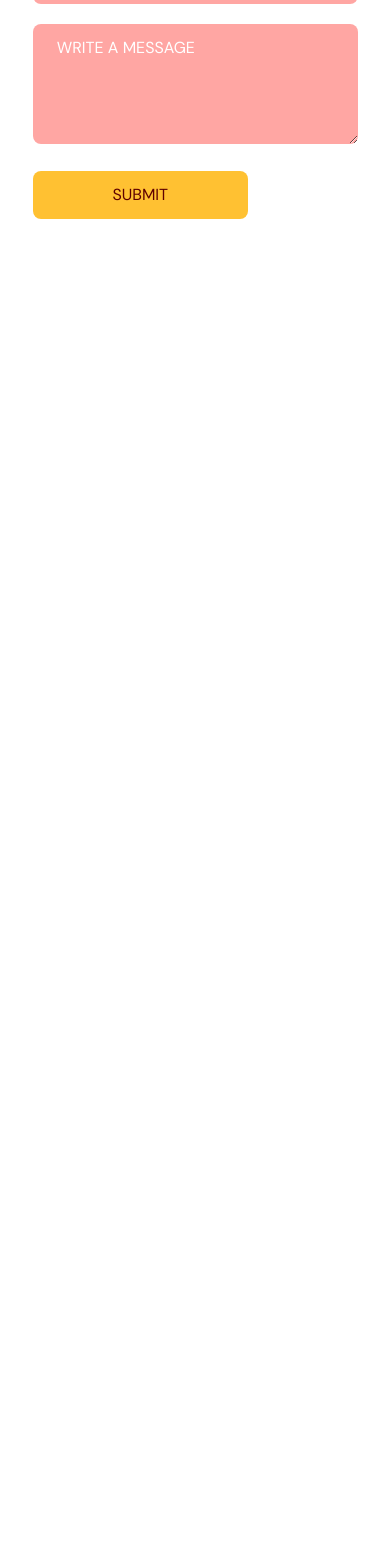
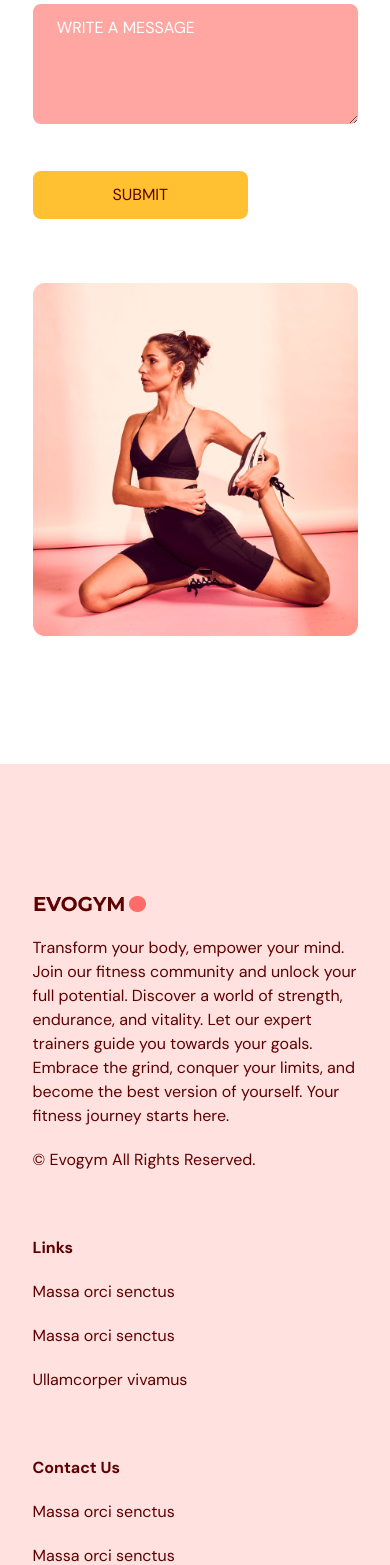
Before and after one commit to Ishu070303/fitness-app, a React (Vite) app: page / in a window 390 px wide. Shown: the part 5235-6800 px from the top of the page. Before the commit the page ends 5582 px from the top, so only its background shows below. Built offline with nearby package versions, Linux system fonts and the light colour scheme.

Commit message:
added footer page

```diff
--- a/src/App.tsx
+++ b/src/App.tsx
@@ -3,6 +3,7 @@ import Home from "@/scenes/home";
 import Benefits from "@/scenes/benefits";
 import OurClasses from '@/scenes/ourClasses';
 import ContactUs from "@/scenes/contactUs";
+import Footer from "@/scenes/footer";
 import { useState, useEffect } from "react";
 import { SelectedPage } from "@/shared/types";
 
@@ -35,6 +36,7 @@ function App() {
     <Benefits  setSelectedPage={setSelectedPage} />
     <OurClasses setSelectedPage={setSelectedPage} />
     <ContactUs setSelectedPage={setSelectedPage} />
+    <Footer />
   </div>
 }
 
--- a/src/scenes/contactUs/index.tsx
+++ b/src/scenes/contactUs/index.tsx
@@ -9,7 +9,7 @@ type Props = {
 }
 
 const ContactUs = ({ setSelectedPage }: Props) => {
-    const inputStyles = `mt-5 w-full rounded-lg bg-primary-300 px-5 py-3 placeholder-white outline-none`
+    const inputStyles = `mb-5 w-full rounded-lg bg-primary-300 px-5 py-3 placeholder-white outline-none`
     const {  trigger, register, formState: { errors },} = useForm();
 
     const onSubmit = async (e: any) => {
@@ -117,6 +117,26 @@ const ContactUs = ({ setSelectedPage }: Props) => {
                        </button>
                     </form>
                 </motion.div>
+
+                <motion.div
+                 className="relative mt-16 basis-2/5 md:mt-0"
+                 initial="hidden"
+                 whileInView="visible"
+                 viewport={{ once: true, amount: 0.5 }}
+                 transition={{ duration: 0.5 }}
+                 variants={{
+                     hidden: {opacity: 0, y: 50},
+                     visible: {opacity: 1, y: 0},
+                 }}
+                 >
+                    <div  className="md:before:content-evolvetext w-full before:absolute before:-bottom-20 before:-right-10 before:z-[-1]">
+                        <img
+                         className="w-full"
+                         alt="content-us-page-graphic"
+                         src={ContactUsPageGraphic}/>
+                    </div>
+
+                </motion.div>
             </div>
         </motion.div>
 
--- /dev/null
+++ b/src/scenes/footer/index.tsx
@@ -0,0 +1,35 @@
+import Logo from '@/assets/Logo.png'
+
+type Props = {}
+
+const index = ({}: Props) => {
+  return (
+    <footer className='bg-primary-100 py-16'>
+        <div className='justify-content mx-auto w-5/6 gap-16 md:flex'>
+           <div className='mt-16 basis-1/2 md:mt-0'>
+            <img alt='logo' src={Logo} />
+            <p className='my-5'>
+                Transform your body, empower your mind. Join our fitness community and unlock your full potential. Discover a world of strength, endurance, and vitality. Let our expert trainers guide you towards your goals. Embrace the grind, conquer your limits, and become the best version of yourself. Your fitness journey starts here.
+            </p>
+            <p> © Evogym All Rights Reserved.</p>
+           </div>
+           <div className='mt-16 basis-1/4 md:mt-0'>
+            <h4 className='font-bold'>Links</h4>
+            <p className='my-5'>Massa orci senctus</p>
+            <p className='my-5'>Massa orci senctus</p>
+            <p>Ullamcorper vivamus</p>
+           </div>
+
+           <div className='mt-16 basis-1/4 md:mt-0'>
+            <h4 className='font-bold'>Contact Us</h4>
+            <p className='my-5'>Massa orci senctus</p>
+            <p className='my-5'>Massa orci senctus</p>
+            <p>(91)378-5912</p>
+           </div>
+
+        </div>
+    </footer>
+  )
+}
+
+export default index
--- a/src/scenes/navbar/index.tsx
+++ b/src/scenes/navbar/index.tsx
@@ -42,7 +42,7 @@ const Navbar = ({
                         />
 
                         <Link
-                        page= "Benifits"
+                        page= "Benefits"
                         selectedPage={selectedPage}
                         setSelectedPage={setSelectedPage}
                         />
--- a/src/shared/types.ts
+++ b/src/shared/types.ts
@@ -1,6 +1,6 @@
 export enum SelectedPage {
     Home = "home",
-    Benifits = "benifits",
+    Benefits = "benefits",
     OurClasses = "ourclasses",
     ContactUs = "contactus",
 }
```
